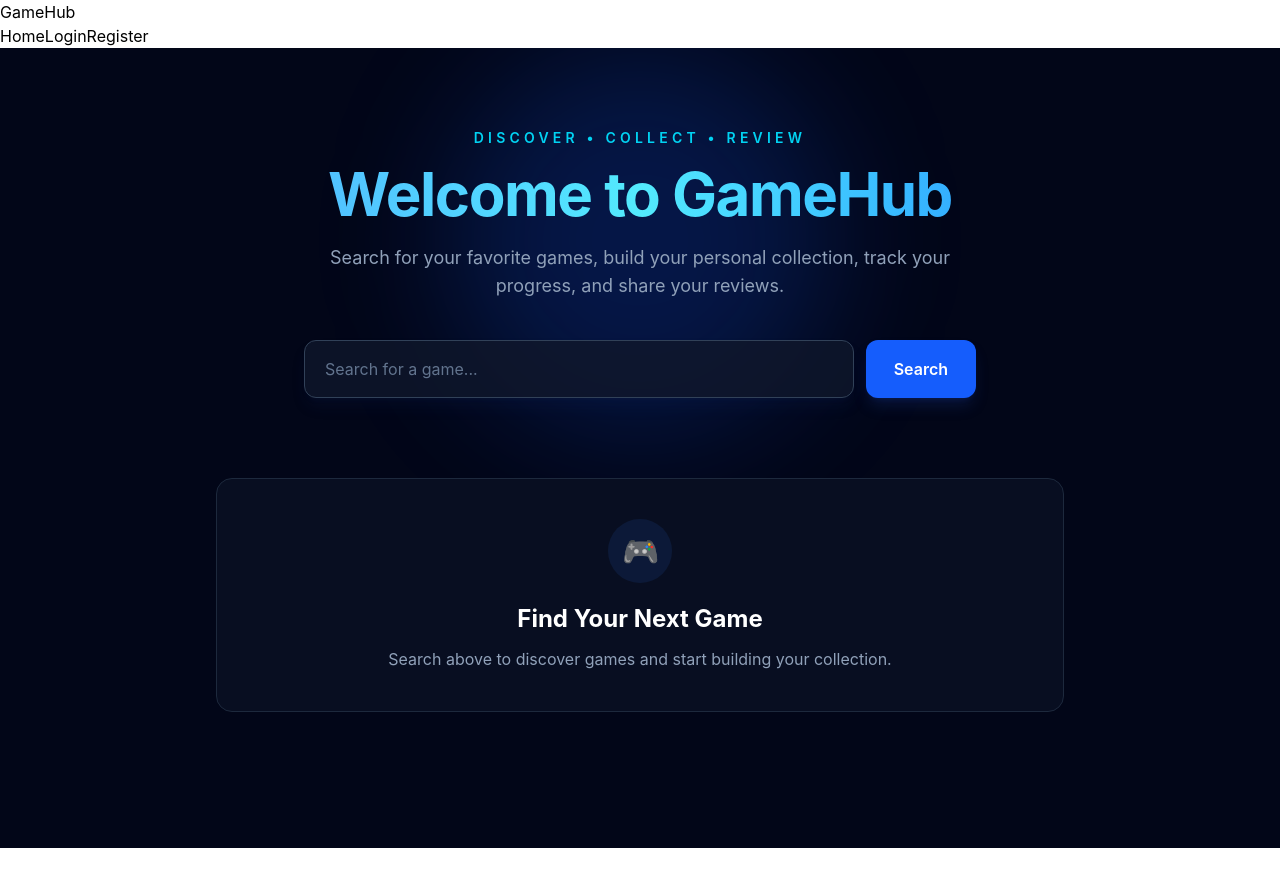
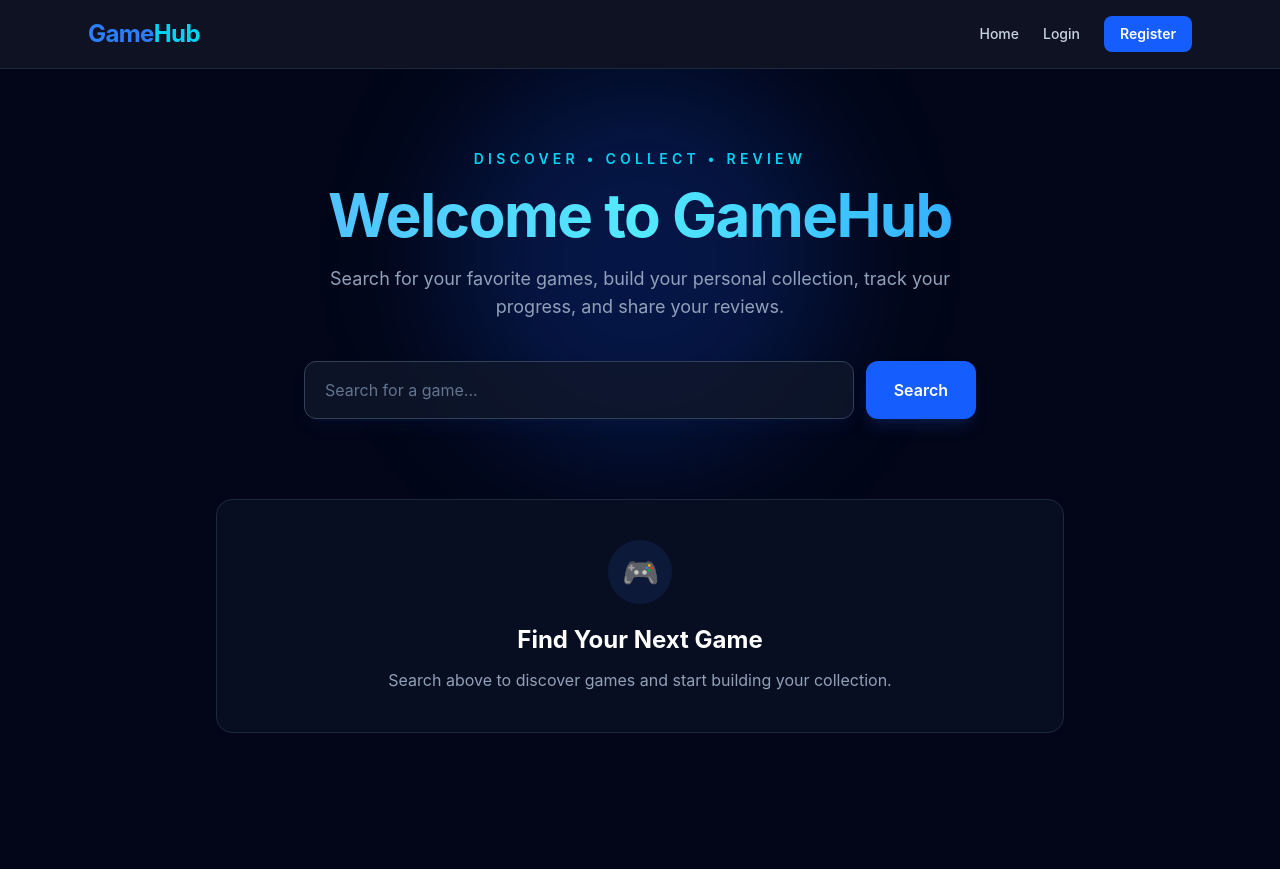
Before and after one commit to tpham0322/GameHub-Frontend, a React (Vite) app: page / in a window 1280 px wide. Before the commit the page ends 848 px from the top, so only its background shows below. Built offline with nearby package versions, Linux system fonts and the light colour scheme.

Commit message:
Tailwind navbar

```diff
--- a/src/components/Navbar.tsx
+++ b/src/components/Navbar.tsx
@@ -5,20 +5,44 @@ function Navbar() {
   const { user, logout } = useAuth();
 
   return (
-    <nav>
-      <Link to="/">
-        GameHub
+    <nav className="border-b border-slate-800 bg-slate-950/95 text-white backdrop-blur">
+      <div className="mx-auto flex max-w-6xl items-center justify-between px-6 py-4">
+        <Link
+          to="/"
+          className="text-2xl font-bold tracking-tight transition hover:text-cyan-400"
+        >
+          <span className="text-blue-500">Game</span>
+          <span className="text-cyan-400">Hub</span>
         </Link>
 
-      <div>
-        <Link to="/">Home</Link>
+        <div className="flex items-center gap-6">
+          <Link
+            to="/"
+            className="text-sm font-medium text-slate-300 transition hover:text-cyan-400"
+          >
+            Home
+          </Link>
 
           {user && (
             <>
-            <Link to="/collection">My Collection</Link>
-            <Link to="/profile">Profile</Link>
+              <Link
+                to="/collection"
+                className="text-sm font-medium text-slate-300 transition hover:text-cyan-400"
+              >
+                My Collection
+              </Link>
 
-            <button onClick={logout}>
+              <Link
+                to="/profile"
+                className="text-sm font-medium text-slate-300 transition hover:text-cyan-400"
+              >
+                Profile
+              </Link>
+
+              <button
+                onClick={logout}
+                className="rounded-lg bg-blue-600 px-4 py-2 text-sm font-semibold transition hover:bg-blue-500"
+              >
                 Logout
               </button>
             </>
@@ -26,10 +50,22 @@ function Navbar() {
 
           {!user && (
             <>
-            <Link to="/login">Login</Link>
-            <Link to="/register">Register</Link>
+              <Link
+                to="/login"
+                className="text-sm font-medium text-slate-300 transition hover:text-cyan-400"
+              >
+                Login
+              </Link>
+
+              <Link
+                to="/register"
+                className="rounded-lg bg-blue-600 px-4 py-2 text-sm font-semibold transition hover:bg-blue-500"
+              >
+                Register
+              </Link>
             </>
           )}
+        </div>
       </div>
     </nav>
   );
```
Lines whose indentation alone changed are shown as unchanged.
